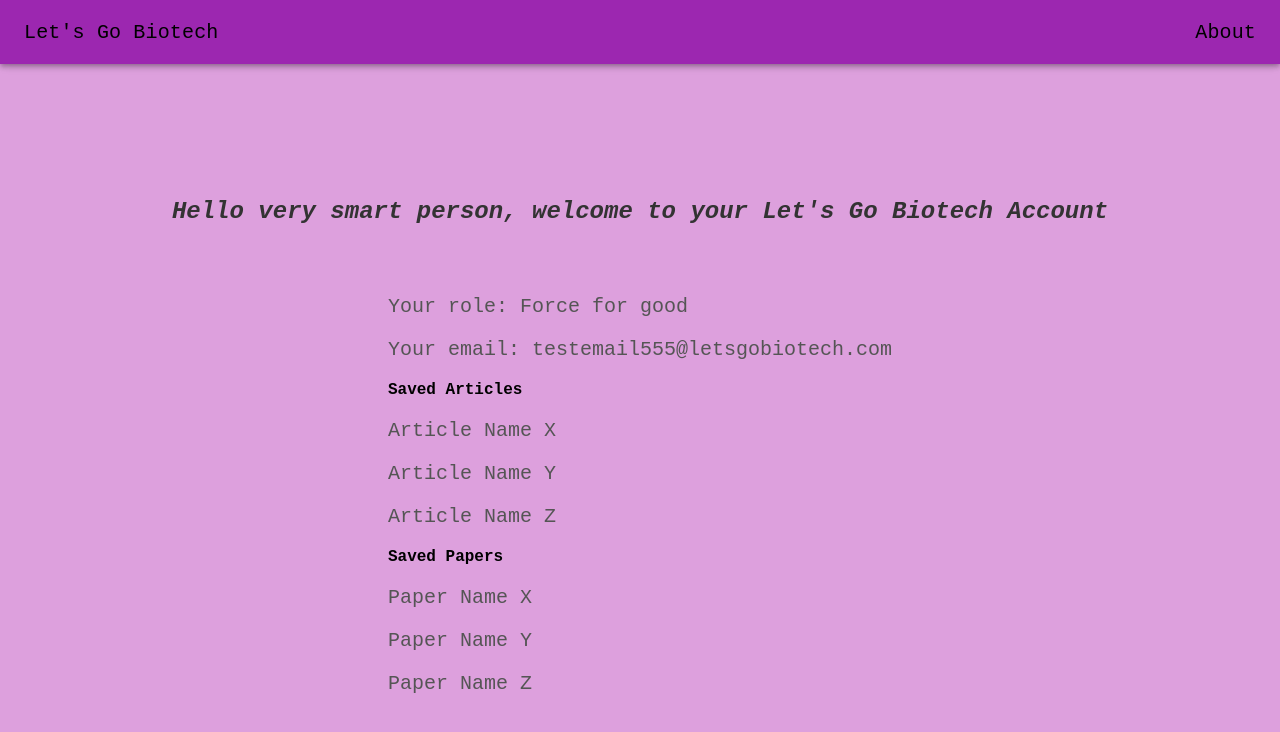
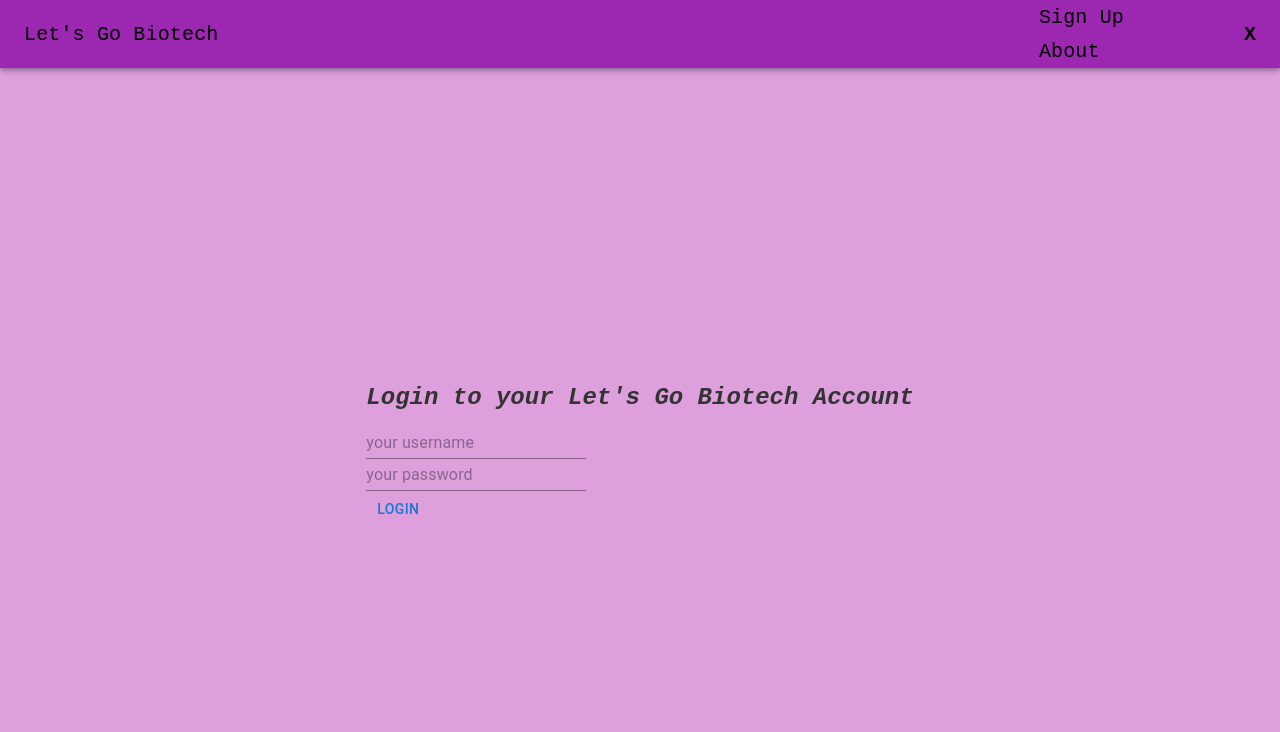
Before and after one commit to rohanrobinson/lgb, a Next.js app: page /user-profile in a window 1280 px wide. Shown: the top 732 px of the page. Built offline with nearby package versions, Linux system fonts and the light colour scheme.

Commit message:
lots of new stuff for user profile page

```diff
--- a/src/pages/index.js
+++ b/src/pages/index.js
@@ -125,7 +125,6 @@ export default function Home() {
             { !showMenu ?   ''  : showMenuItems()}
             { !showMenu  ? <MenuIcon className={styles.navBarText} onClick={ () => toggleMenu(!showMenu) }></MenuIcon> : <span onClick={ () => toggleMenu(!showMenu) }><div><p className={styles.navBarText}><b>X</b></p></div></span>}
           </Toolbar>
-
         </AppBar>
 
 
--- a/src/pages/user-profile.js
+++ b/src/pages/user-profile.js
@@ -2,10 +2,10 @@
 
 import Head from 'next/head';
 import styles from '../styles/Home.module.css';
-import { Box, AppBar, Toolbar, Button, Typography} from '@mui/material';
+import { Box, AppBar, Toolbar, Button, Typography, Input} from '@mui/material';
+import MenuIcon from '@mui/icons-material/Menu';
 import { useState, useEffect } from 'react';
 import { useRouter } from 'next/router';
-
 
 export default function UserProfile() {
 
@@ -14,23 +14,55 @@ export default function UserProfile() {
     const [name, setName] = useState('very smart person');
     const [role, setRole] = useState('Force for good');
     const [email, setEmail] = useState('testemail555@letsgobiotech.com');
+    const [password, setPassword] = useState('');
+    const [isUserLoggedIn, setUserLoginStatus] = useState(false);
+    const [showMenu, toggleMenu] = useState(true);
+
+
     const [savedArticles, setSavedArticles] = useState([]);
     const [savedPapers, setSavedPapers] = useState([]);
-    const [showMenu, setShowMenu] = useState(false);
-
 
     const goHome = () => {
         router.push('/');
     }
 
-    const menuToggle = () => {
-        setShowMenu(!showMenu);
-      };
+    const handleLoginInputs = (event) => {
+        // figure out which type of input was changed and change that specific input
+        if (event.target.id === 'userName') {
+            console.log(event.target.value);
+            setName(event.target.value);
+        }
 
+        if (event.target.id === 'userPassword') {
+            console.log(event.target.value);
+            setPassword(event.target.value);
+        }
+    }
 
-    const goToAboutUsPage = () => {
-        router.push('/about-us');
+    const goToSignUpPage = () => { router.push('/sign-up'); }
+
+    const goToAboutUsPage = () => { router.push('/about-us'); }
+
+    // IMPORTANT FUNCTION TO WRITE, IT'LL INTERACT WITH THE DATABASE
+    const checkUserInDb = (event) => {
+        console.log("implement functionality that makes sure user is in db");
     }
+    ///////////////////////
+
+    const showMenuItems = () => {
+
+        return(
+          <div className={styles.menuItems}>
+            <Typography variant="h6" component="div" className={styles.navBarText} sx={{ flexGrow: 0.5 }} onClick={goToSignUpPage}>
+              <span className={styles.navBarText}>Sign Up</span>
+            </Typography>
+            <Typography variant="h6" component="div" sx={{ flexGrow: 0 }} className={styles.cursorPointer} onClick={goToAboutUsPage}>
+              <span className={styles.navBarText}>About</span>
+            </Typography>
+          </div>
+        );
+}
+
 
 
     return (
@@ -49,13 +81,11 @@ export default function UserProfile() {
                 </Head>
                 <AppBar position="fixed" color="secondary">
                     <Toolbar>
-                            <Typography variant="h6" component="div" sx={{ flexGrow: 1 }} className={styles.cursorPointer} onClick={goHome}>
-                            <span className={styles.navBarText}>Let's Go Biotech</span>
+                        <Typography variant="h6" component="div" className={styles.navBarText} sx={{ flexGrow: 1 }}>
+                        <span className={styles.navBarText}>Let's Go Biotech </span>
                         </Typography>
-
-                            <Typography variant="h6" component="div" sx={{ flexGrow: 0 }} className={styles.cursorPointer} onClick={goToAboutUsPage}>
-                            <span className={styles.navBarText}>About</span>
-                            </Typography>
+                        { !showMenu ?   ''  : showMenuItems()}
+                        { !showMenu  ? <MenuIcon className={styles.navBarText} onClick={ () => toggleMenu(!showMenu) }></MenuIcon> : <span onClick={ () => toggleMenu(!showMenu) }><div><p className={styles.navBarText}><b>X</b></p></div></span>}
                     </Toolbar>
                 </AppBar>
 
@@ -68,16 +98,26 @@ export default function UserProfile() {
                             mt: 4,
                             }}>
 
+                        { !isUserLoggedIn ?
+
+                            (<div className={styles.headers}>
+                                    <b><span><i><h2>Login to your Let's Go Biotech Account</h2></i></span></b>
+                                    <Input id="userName" placeholder="your username" onChange={handleLoginInputs}/> <br />
+                                    <Input id="userPassword" placeholder="your password" onChange={handleLoginInputs} /> <br />
+                                <Button onClick={() => (setUserLoginStatus(!isUserLoggedIn))}>Login</Button>
+
+                            </div>) :
+
+                            (
                                 <div>
                                     <b><span><i><h2>Hello { name }, welcome to your Let's Go Biotech Account</h2></i></span></b>
-                                </div><br />
+                                    <br />
 
                                     <div>
                                         <p>Your role: { role }</p>
                                         <p>Your email: { email }</p>
 
 
-                                    { showMenu }
 
                                         <div>
                                             <b>Saved Articles</b>
@@ -89,7 +129,22 @@ export default function UserProfile() {
                                             <p>Paper Name X</p>  <p>Paper Name Y</p>   <p>Paper Name Z</p>
                                         </div>
                                     </div>
+                                    <Button onClick={() => (setUserLoginStatus(!isUserLoggedIn))}>Log Out</Button>
+                                </div>
+
+
+
+                            )
+
+                            }
+
+
                             </Box>
+
+
+
+
+
             </Box>
         );
     }
```
Lines whose indentation alone changed are shown as unchanged.
